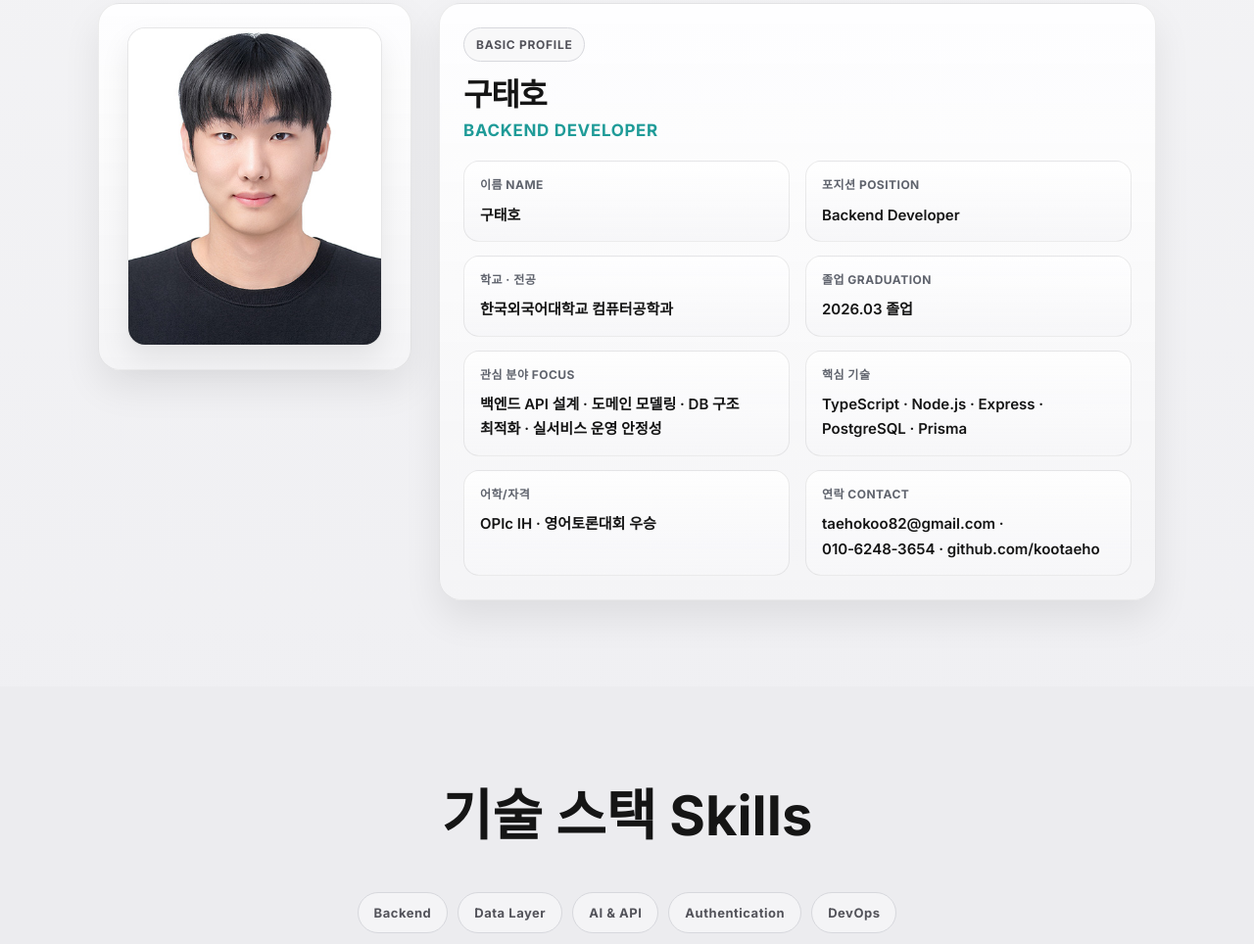
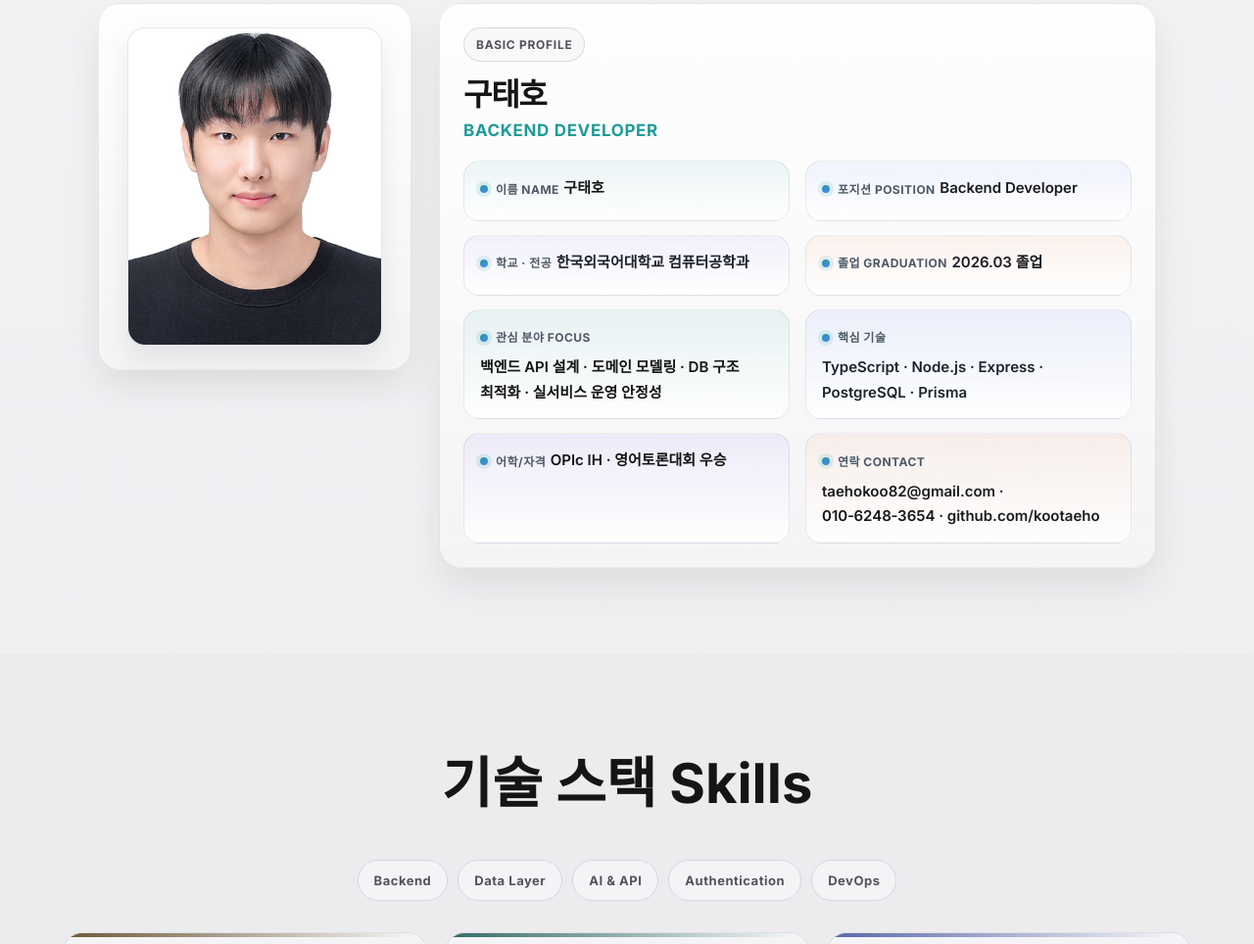
Before and after one commit to kootaeho/portfolio, a plain HTML site: page index.html in a window 1280 px wide. Shown: the part 1066-2030 px from the top of the page at 98% size. Drawn offline with Linux system fonts and the light colour scheme.

Commit message:
내용 파트 수정

```diff
--- a/styles.css
+++ b/styles.css
@@ -536,6 +536,39 @@ button:focus-visible {
 .about-info-item:hover {
     transform: translateY(-2px);
     box-shadow: 0 12px 24px rgba(17, 17, 17, 0.05);
+    border-color: rgba(31, 155, 152, 0.28);
+}
+
+.about-info-item:nth-child(1) {
+    background: linear-gradient(180deg, rgba(31, 155, 152, 0.07) 0%, rgba(255,255,255,0.9) 100%);
+}
+
+.about-info-item:nth-child(2) {
+    background: linear-gradient(180deg, rgba(79, 131, 255, 0.07) 0%, rgba(255,255,255,0.9) 100%);
+}
+
+.about-info-item:nth-child(3) {
+    background: linear-gradient(180deg, rgba(138, 99, 255, 0.07) 0%, rgba(255,255,255,0.9) 100%);
+}
+
+.about-info-item:nth-child(4) {
+    background: linear-gradient(180deg, rgba(255, 139, 74, 0.08) 0%, rgba(255,255,255,0.9) 100%);
+}
+
+.about-info-item:nth-child(5) {
+    background: linear-gradient(180deg, rgba(31, 155, 152, 0.08) 0%, rgba(255,255,255,0.9) 100%);
+}
+
+.about-info-item:nth-child(6) {
+    background: linear-gradient(180deg, rgba(79, 131, 255, 0.08) 0%, rgba(255,255,255,0.9) 100%);
+}
+
+.about-info-item:nth-child(7) {
+    background: linear-gradient(180deg, rgba(138, 99, 255, 0.08) 0%, rgba(255,255,255,0.9) 100%);
+}
+
+.about-info-item:nth-child(8) {
+    background: linear-gradient(180deg, rgba(255, 139, 74, 0.08) 0%, rgba(255,255,255,0.9) 100%);
 }
 
 .about-key {
@@ -543,8 +576,20 @@ button:focus-visible {
     font-weight: 700;
     letter-spacing: 0.04em;
     text-transform: uppercase;
-    color: #5f636d;
+    color: #4c5a68;
     margin-bottom: 8px;
+    display: inline-flex;
+    align-items: center;
+    gap: 8px;
+}
+
+.about-key::before {
+    content: '';
+    width: 8px;
+    height: 8px;
+    border-radius: 50%;
+    background: linear-gradient(135deg, var(--accent-teal) 0%, var(--accent-blue) 100%);
+    box-shadow: 0 0 0 4px rgba(31, 155, 152, 0.12);
 }
 
 .about-value {
@@ -554,6 +599,21 @@ button:focus-visible {
     font-weight: 600;
     overflow-wrap: break-word;
     word-break: keep-all;
+    display: inline-block;
+    position: relative;
+}
+
+.about-value strong,
+.about-value span {
+    color: var(--primary-color);
+}
+
+.about-info-item:nth-child(2n) .about-value {
+    color: #1a1c20;
+}
+
+.about-info-item:nth-child(3n) .about-value {
+    color: #1d232d;
 }
 
 .text-emphasis {
```
